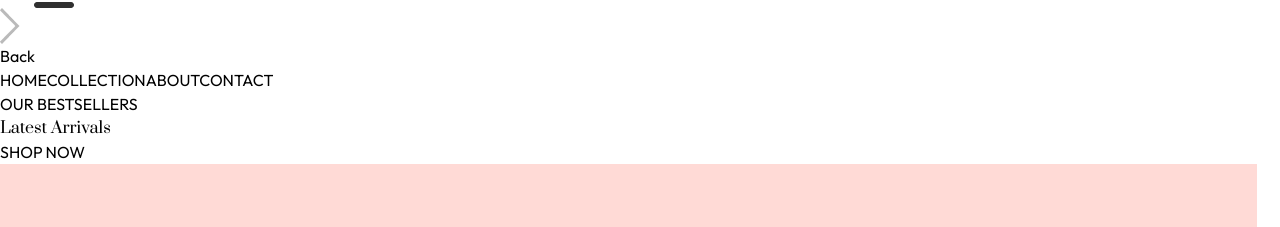
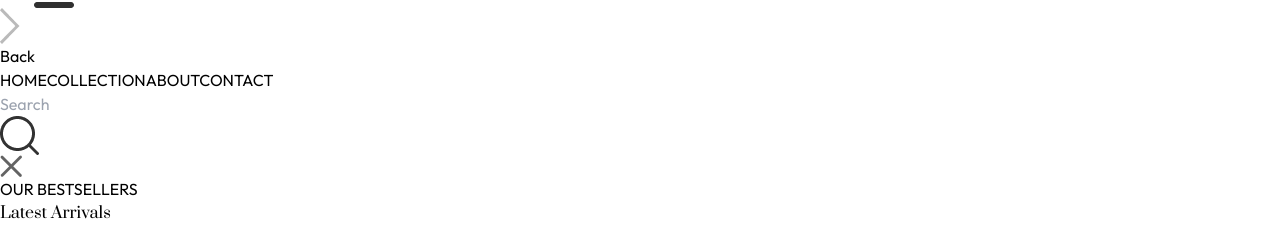
Before and after one commit to swapnilbhojane4/Ecommerce, a React (Vite) app: page / in a window 1280 px wide. Both pictures are taken after a click on the picture 19 px from the left and 143 px from the top of the page. Shown: the part 359-586 px from the top of the page. Built offline with nearby package versions, Linux system fonts and the light colour scheme.

Commit message:
sortby changes

```diff
--- a/src/components/Navbar.jsx
+++ b/src/components/Navbar.jsx
@@ -38,7 +38,7 @@ const Navbar = () => {
             <div className='flex items-center gap-6'>
                 <img
                     src={assets.search_icon} className='w-5 cursor-pointer' alt=""
-                    onChange={()=>{setShowSearch(true)}}
+                    onClick={()=>{setShowSearch(true)}}
                     />
 
                 <div className='group relative'>
--- a/src/components/SearchBar.jsx
+++ b/src/components/SearchBar.jsx
@@ -18,7 +18,7 @@ export const SearchBar = () => {
                 <img className='w-4' src={assets.search_icon} alt='' />
             </div>
             <img
-                onChange={()=>setShowSearch(false)}
+                onClick={()=>setShowSearch(false)}
                 className='inline w-3 cursor-pointer'
                 src={assets.cross_icon} alt=""
 
```
